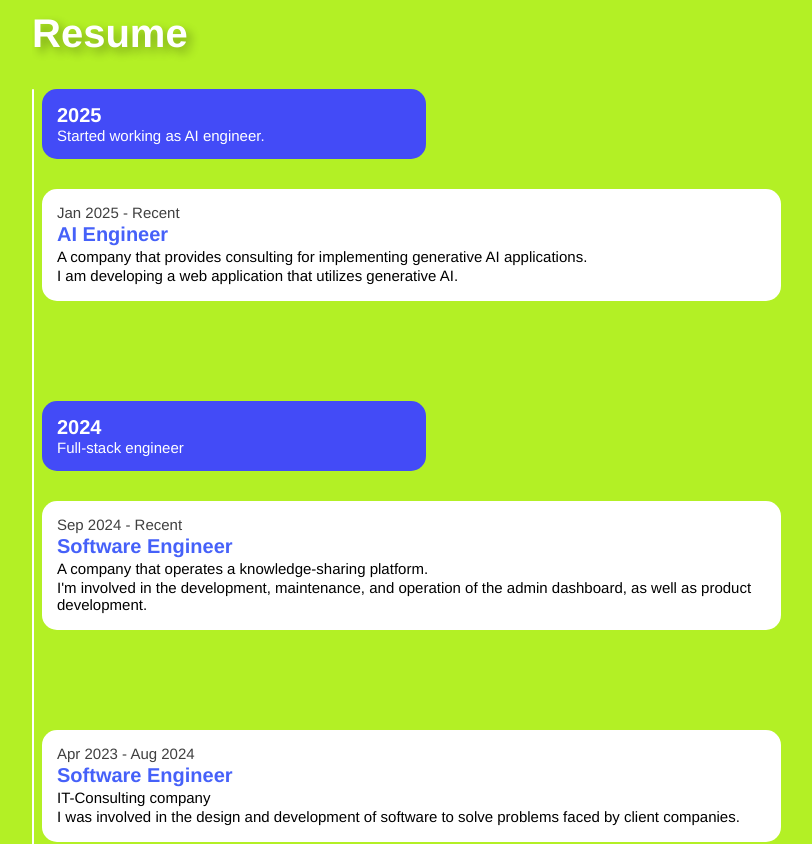
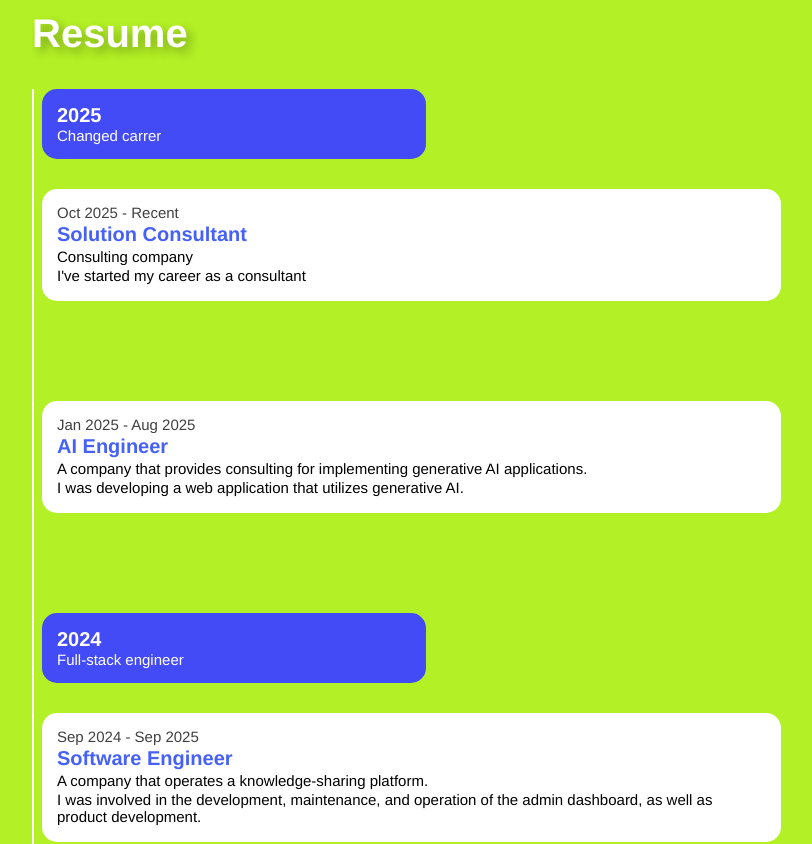
Before and after one commit to T-Sugiyama-dev/portfolio_2025, a React (Create React App) app: page /about in a window 1280 px wide. Shown: the part 1640-2484 px from the top of the page, without its empty margins (160-972 px from the left). Built offline with nearby package versions, Linux system fonts and the light colour scheme.

Commit message:
add 11th career

```diff
--- a/src/constants/career-description.ts
+++ b/src/constants/career-description.ts
@@ -12,11 +12,14 @@ export interface CheckPoint {
 
 export type CareerItem = CareerContent | CheckPoint;
 
+const CAREER_11TH =
+  "I've started my career as a consultant";
+
 const CAREER_10TH =
-  "I am developing a web application that utilizes generative AI.";
+  "I was developing a web application that utilizes generative AI.";
 
 const CAREER_9TH =
-  "I'm involved in the development, maintenance, and operation of the admin dashboard, as well as product development.";
+  "I was involved in the development, maintenance, and operation of the admin dashboard, as well as product development.";
 
 const CAREER_8TH =
   "I was involved in the design and development of software to solve problems faced by client companies.";
@@ -46,10 +49,11 @@ const UNIVERSITY =
   "I was studying topics related to the information society and programming.";
 
 export const CAREER_LIST: CareerItem[] = [
-  { title: '2025', summary: 'Started working as AI engineer.' },
-  { term: 'Jan 2025 - Recent', role: 'AI Engineer', company: 'A company that provides consulting for implementing generative AI applications.', desc: CAREER_10TH },
+  { title: '2025', summary: 'Changed carrer' },
+  { term: 'Oct 2025 - Recent', role: 'Solution Consultant', company: 'Consulting company', desc: CAREER_11TH },
+  { term: 'Jan 2025 - Aug 2025', role: 'AI Engineer', company: 'A company that provides consulting for implementing generative AI applications.', desc: CAREER_10TH },
   { title: '2024', summary: 'Full-stack engineer' },
-  { term: 'Sep 2024 - Recent', role: 'Software Engineer', company: 'A company that operates a knowledge-sharing platform.', desc: CAREER_9TH },
+  { term: 'Sep 2024 - Sep 2025', role: 'Software Engineer', company: 'A company that operates a knowledge-sharing platform.', desc: CAREER_9TH },
   { term: 'Apr 2023 - Aug 2024', role: 'Software Engineer', company: 'IT-Consulting company', desc: CAREER_8TH },
   { title: '2023', summary: 'Graduate from university. Started working as a full-time employee.' },
   { term: 'Apr 2019 - Mar 2023', role: 'Graduate from university', company: '', desc: UNIVERSITY },
```
